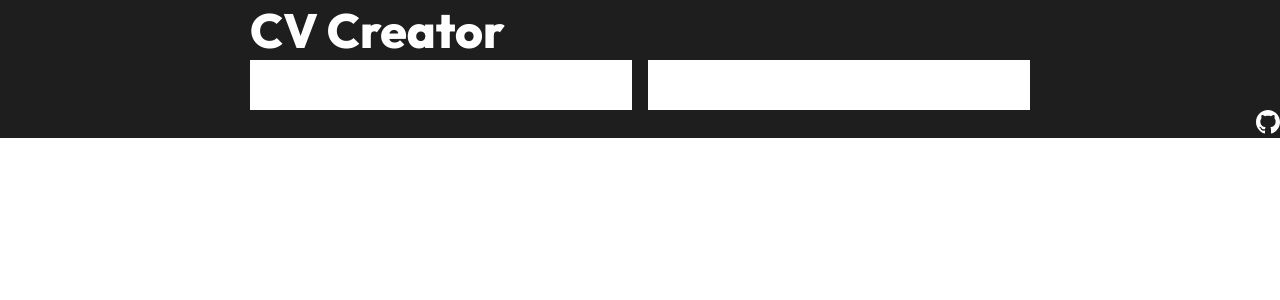
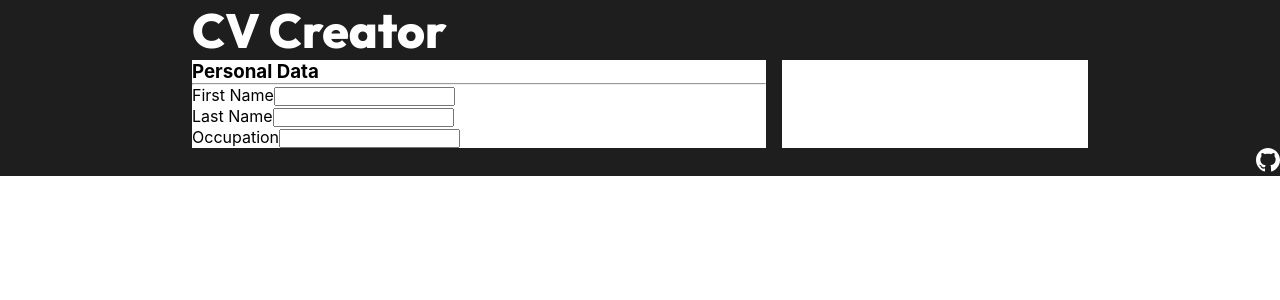
Before and after one commit to Orluca/top-cv-project, a React (Create React App) app: page / in a window 1280 px wide. Shown: the top 300 px of the page. Built offline with nearby package versions, Linux system fonts and the light colour scheme.

Commit message:
Input component

```diff
--- /dev/null
+++ b/src/components/General/Input/Input.js
@@ -0,0 +1,13 @@
+import React from "react";
+import styles from "./Input.module.css";
+
+function Input(props) {
+  return (
+    <div>
+      <label htmlFor="">{props.name}</label>
+      <input type="text" />
+    </div>
+  );
+}
+
+export default Input;
--- a/src/components/Main/Editor/Editor.js
+++ b/src/components/Main/Editor/Editor.js
@@ -1,8 +1,13 @@
 import React from "react";
 import styles from "./Editor.module.css";
+import PersonalDataEditor from "./PersonalDataEditor/PersonalDataEditor";
 
 function Editor() {
-  return <div className={styles["editor"]}></div>;
+  return (
+    <div className={styles["editor"]}>
+      <PersonalDataEditor />
+    </div>
+  );
 }
 
 export default Editor;
--- a/src/components/Main/Editor/Editor.module.css
+++ b/src/components/Main/Editor/Editor.module.css
@@ -1,5 +1,5 @@
 .editor {
-  height: 50px;
+  /* height: 50px; */
   /* width: 50px; */
   background-color: #fff;
   flex-grow: 1;
--- /dev/null
+++ b/src/components/Main/Editor/PersonalDataEditor/PersonalDataEditor.js
@@ -0,0 +1,17 @@
+import React from "react";
+import styles from "./PersonalDataEditor.module.css";
+import Input from "../../../General/Input/Input";
+
+function PersonalDataEditor() {
+  return (
+    <div>
+      <h3>Personal Data</h3>
+      <hr />
+      <Input name="First Name" />
+      <Input name="Last Name" />
+      <Input name="Occupation" />
+    </div>
+  );
+}
+
+export default PersonalDataEditor;
--- a/src/components/Main/Previewer/Previewer.module.css
+++ b/src/components/Main/Previewer/Previewer.module.css
@@ -1,5 +1,5 @@
 .previewer {
-  height: 50px;
+  /* min-height: 50px; */
   /* width: 50px; */
   background-color: #fff;
   flex-grow: 1;
--- a/src/index.css
+++ b/src/index.css
@@ -20,5 +20,5 @@ code {
 }
 
 :root {
-  --side-margin: 250px;
+  --side-margin: 15%;
 }
```
Also changed, not shown: src/components/General/Textarea/Textarea.js (added, +13 -0 lines), src/components/General/Input/Input.module.css (added), src/components/General/Textarea/Textarea.module.css (added), src/components/Main/Editor/PersonalDataEditor/PersonalDataEditor.module.css (added).
